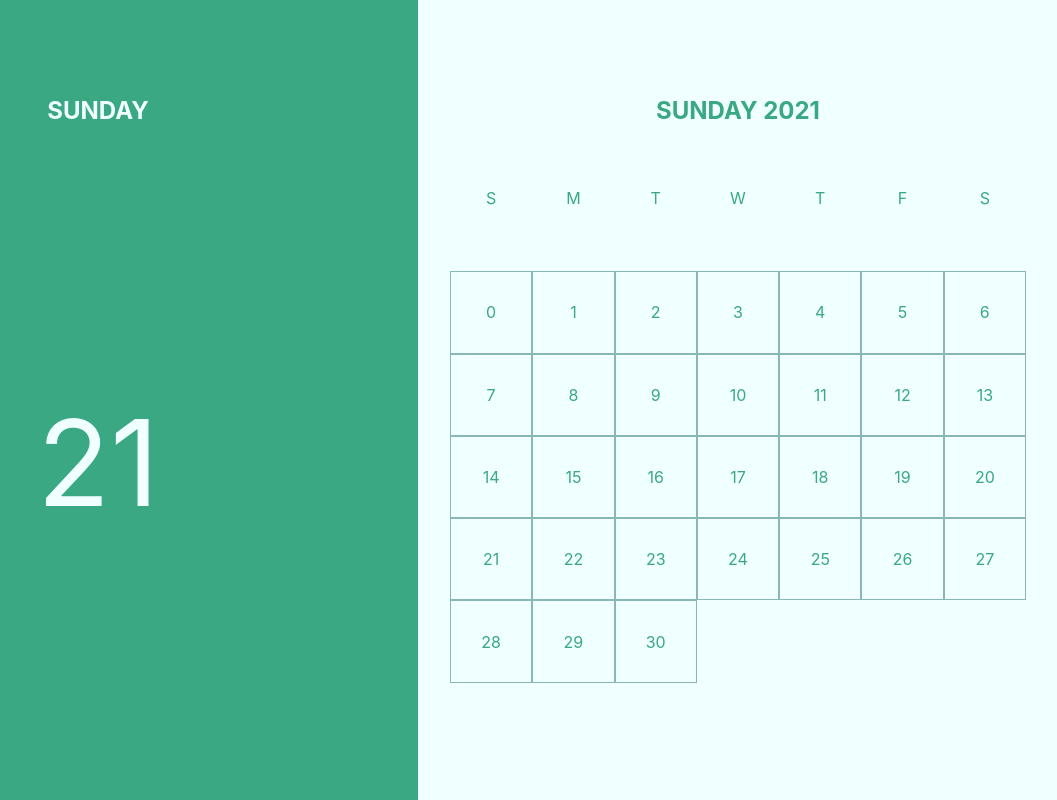
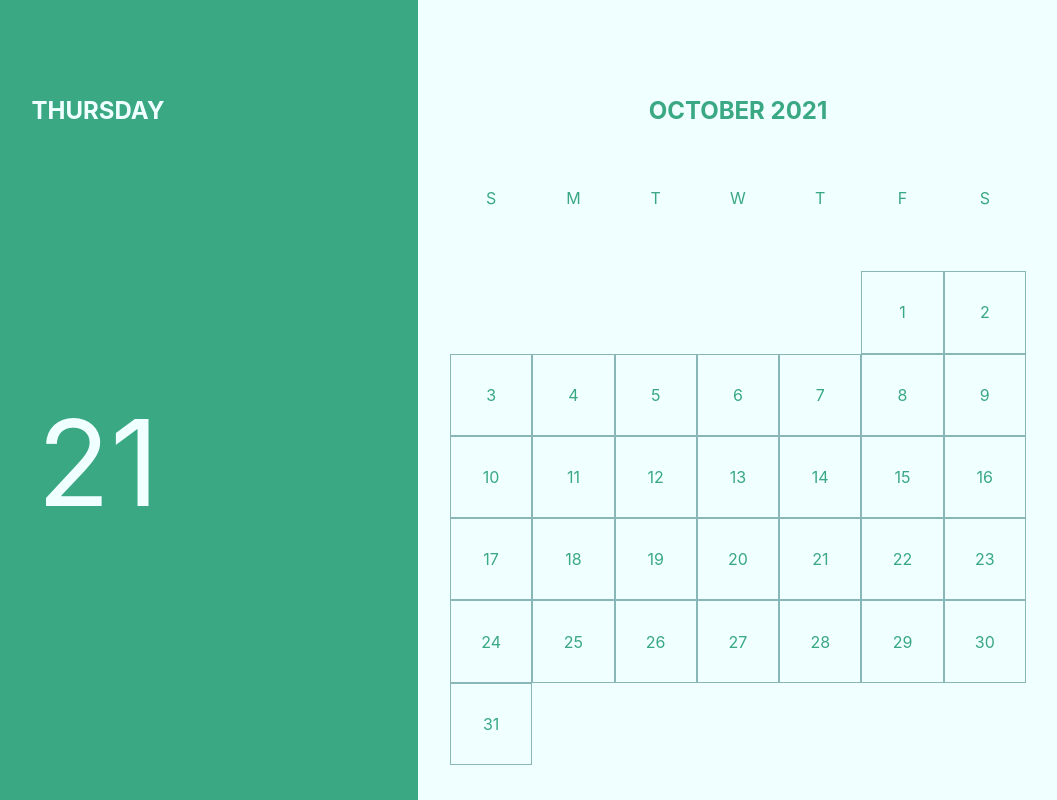
Before and after one commit to llianand94/react-practic-calendar, a React (Create React App) app: page / in a window 1280 px wide. Shown: the whole page, without its empty margins (222-1279 px from the left). Built offline with nearby package versions, Linux system fonts and the light colour scheme.

Commit message:
Add empty cells of month

```diff
--- a/src/components/Calendar/CalendarMonth/CalendarMonthHeader/index.js
+++ b/src/components/Calendar/CalendarMonth/CalendarMonthHeader/index.js
@@ -4,7 +4,7 @@ import { format } from 'date-fns';
 
 
 function CalendarMonthHeader (props) {
-    return <h2 className="header">{format(props.date, "eeee yyy")}</h2>;
+    return <h2 className="header">{format(props.date, "MMMM yyy")}</h2>;
   }
 
 
--- a/src/components/Calendar/CalendarMonth/ListOfMonthDays/index.js
+++ b/src/components/Calendar/CalendarMonth/ListOfMonthDays/index.js
@@ -1,22 +1,37 @@
 import React, { Component } from 'react';
-import { getDaysInMonth } from 'date-fns';
+import { getDaysInMonth, startOfMonth, getDay } from 'date-fns';
 
 
 class ListOfMonthDays extends Component {
 
   createArray=(length)=>{
     const array = [];
-    for(let i=0; i<=length; i++){
+    for(let i=1; i<=length; i++){
       array[i] = i;
     }
-    return array.map((item)=><li key={item} className='items border-table'>{item}</li>)
+    return array;
+  }
 
-  }
+  renderItems= (length,isEmpty=false)=>
+    this.createArray(length)
+      .map((item,id)=>{
+        if(isEmpty){
+          return <li key={id}
+          className='items borderCell empty'>{item}</li>
+        }
+        return <li key={id}
+              className='items borderCell'>{item}</li>
+      }
+  )
+
   render() {
     const {date} = this.props;
     return <ul className="list flex-wrap">
-      {this.createArray(getDaysInMonth(date))}
+      {this.renderItems(getDay(startOfMonth(date)),true)}
+      {this.renderItems(getDaysInMonth(date))}
+
       </ul>;
+
   }
 }
 
--- a/src/components/Calendar/CalendarMonth/ListOfWeekDays/index.js
+++ b/src/components/Calendar/CalendarMonth/ListOfWeekDays/index.js
@@ -2,9 +2,9 @@ import React from 'react';
 
 const ListOfWeekDays = () => {
   const str ='SMTWTFS';
-  const createWeek =[...str].map((letter)=>{
+  const createWeek =[...str].map((letter,id)=>{
     return (
-    <li className="items">{letter}</li>)
+    <li key={id} id={id} className="items">{letter}</li>)
   })
   return (
     <ul className="list">
--- a/src/components/Calendar/index.js
+++ b/src/components/Calendar/index.js
@@ -2,6 +2,7 @@ import React, { Component } from 'react';
 import './style.css';
 import CalendarDay from './CalendarDay';
 import CalendarMonth from './CalendarMonth';
+import { setMonth } from 'date-fns';
 
 class Calendar extends Component {
   constructor(props) {
@@ -14,10 +15,11 @@ class Calendar extends Component {
   render() {
 
     const {date} = this.state;
+    const getAnotherMonth = setMonth(date,9);
     return (
       <section className='calendar-wrapper'>
-        <CalendarDay   date={date}/>
-        <CalendarMonth date={date}/>
+        <CalendarDay   date={getAnotherMonth}/>
+        <CalendarMonth date={getAnotherMonth}/>
       </section>
     );
   }
--- a/src/components/Calendar/style.css
+++ b/src/components/Calendar/style.css
@@ -38,12 +38,14 @@
   align-items: center;
   width: calc(45vw/7);
   height: calc(45vw/7);
-
+}
+.empty{
+  visibility: hidden;
 }
 .flex-wrap{
   flex-wrap: wrap;
 }
-.border-table{
+.borderCell{
   border: 1px solid rgb(137, 182, 182);
 }
 
```
